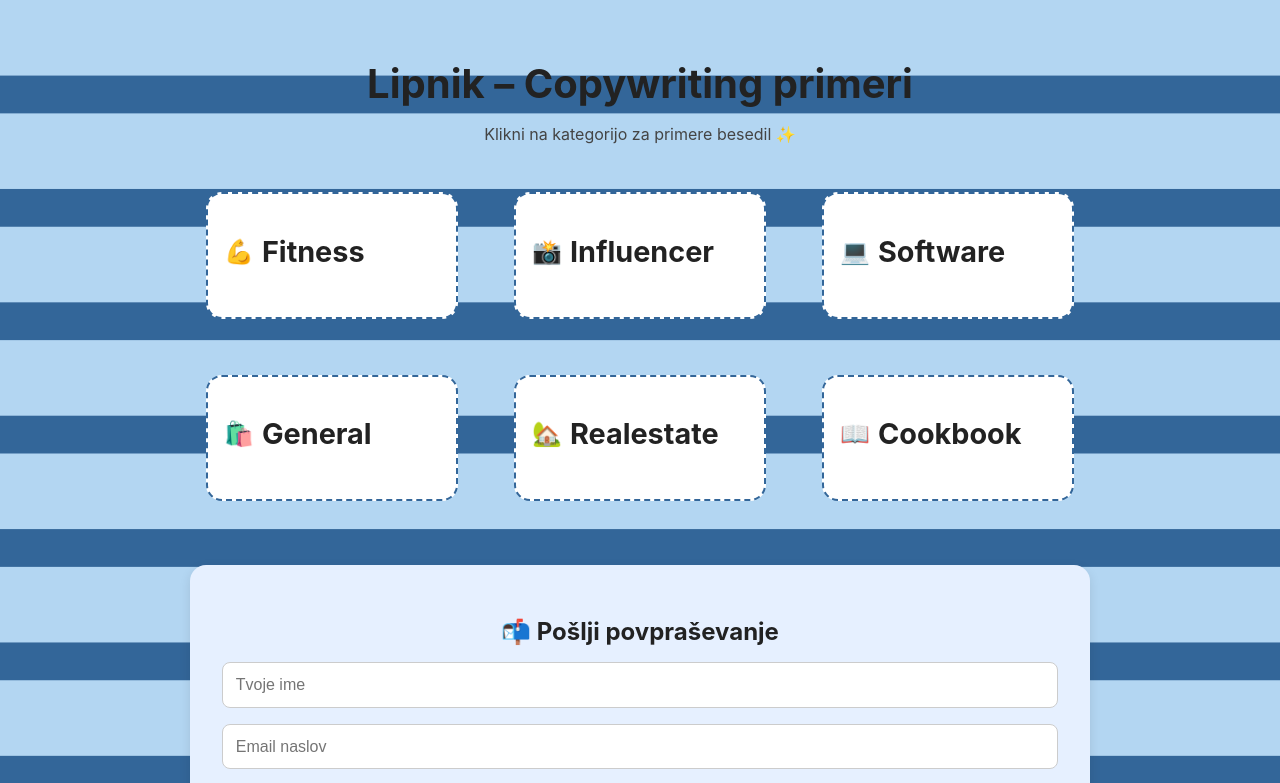
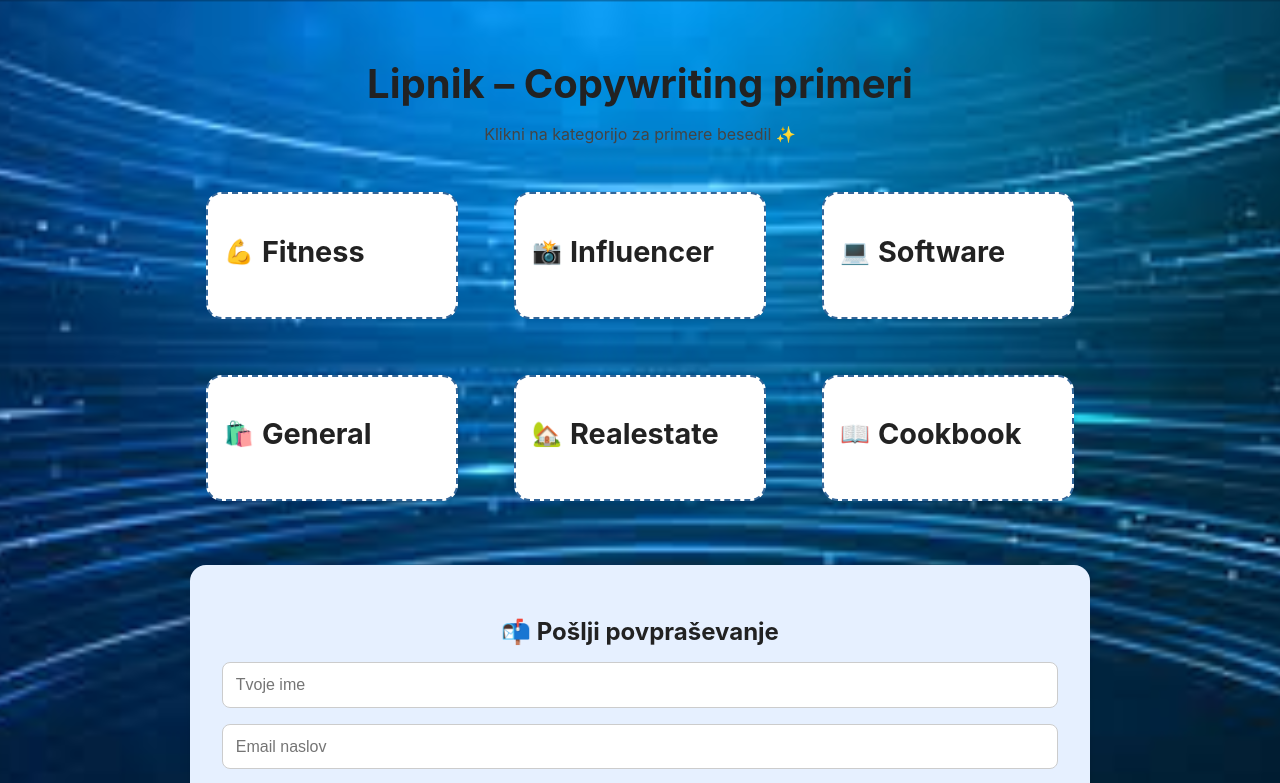
Before and after one commit to Lipnoxy/mycopywriting, a Next.js app: page / in a window 1280 px wide. Shown: the top 783 px of the page. Built offline with nearby package versions, Linux system fonts and the light colour scheme.

Commit message:
Update globals.css

```diff
--- a/styles/globals.css
+++ b/styles/globals.css
@@ -1,25 +1,23 @@
-body {
-  background: url('/images/background.png') no-repeat center center fixed;
-  background-size: cover;
-}
-
 body {
   margin: 0;
   padding: 0;
   box-sizing: border-box;
-  background: repeating-linear-gradient(
+  background:
+    url('/images/background.png') no-repeat center center fixed,
+    repeating-linear-gradient(
       to bottom,
       #b3d6f2,
       #b3d6f2 2cm,
       #336699 2cm,
       #336699 3cm
     );
-  background-size: 100% 3cm;
-  background-repeat: repeat-y;
+  background-size: cover, 100% 3cm;
+  background-repeat: no-repeat, repeat-y;
   color: #222;
   font-family: -apple-system, BlinkMacSystemFont, 'Segoe UI', Roboto, Oxygen,
     Ubuntu, Cantarell, 'Open Sans', 'Helvetica Neue', sans-serif;
 }
+
 
 .page-container {
   padding: 2rem;
```
Lines whose indentation alone changed are shown as unchanged.
